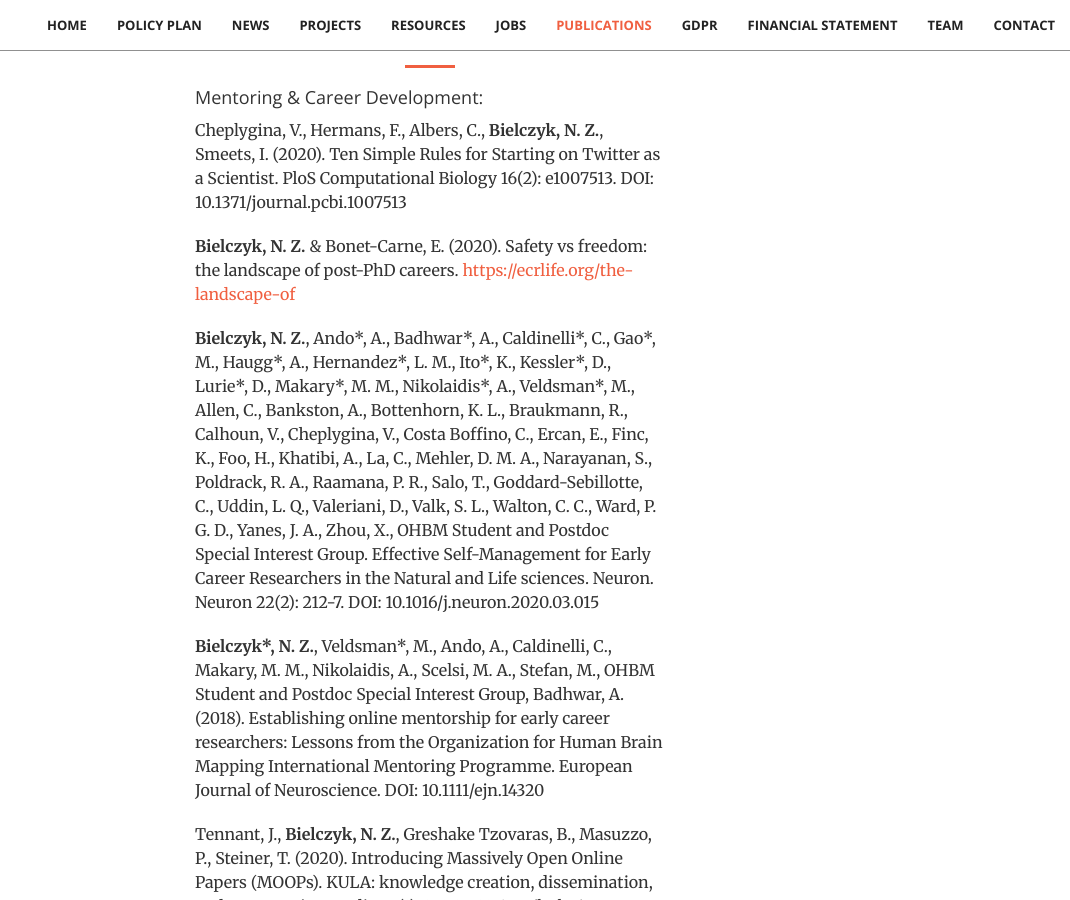
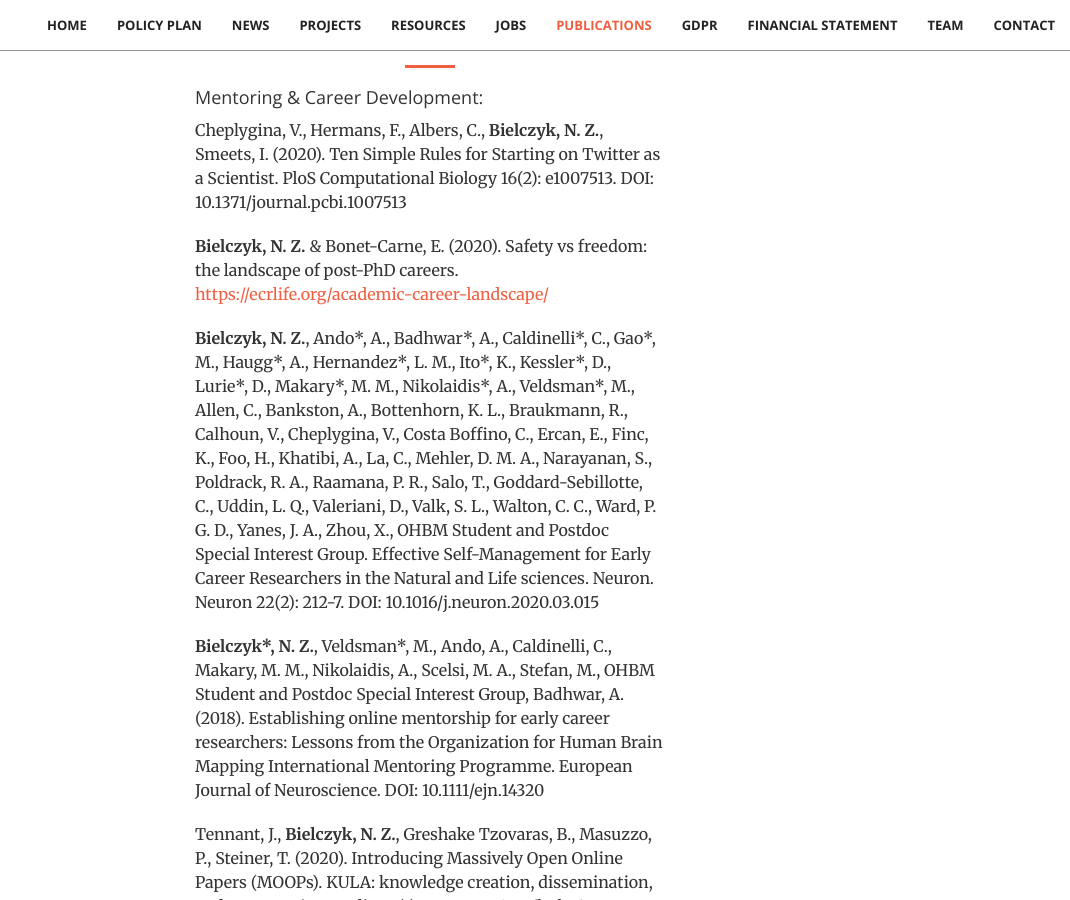
Before and after one commit to stichting-solaris/stichting-solaris.github.io, a Jekyll site: the page built from index.html, in a window 1280 px wide and 900 px high, scrolled down 19095 px. Shown: the whole window, without its empty margins (210-1280 px from the left). Built offline with Jekyll 4.4.1, drawn with Linux system fonts in a browser that asks for light colours; some of the changed lines change nothing that is shown.

Commit message:
Update publications.html

```diff
--- a/_includes/publications.html
+++ b/_includes/publications.html
@@ -15,7 +15,7 @@
                 <p></p>
 
                     <p><b>Bielczyk, N. Z.</b> & Bonet-Carne, E. (2020). Safety vs freedom:
-                        the landscape of post-PhD careers. <a href="https://ecrlife.org/the-landscape-of">https://ecrlife.org/the-landscape-of</a>
+                        the landscape of post-PhD careers. <a href="https://ecrlife.org/academic-career-landscape/">https://ecrlife.org/academic-career-landscape/</a>
                     </p>
                 <p></p>
 
```
